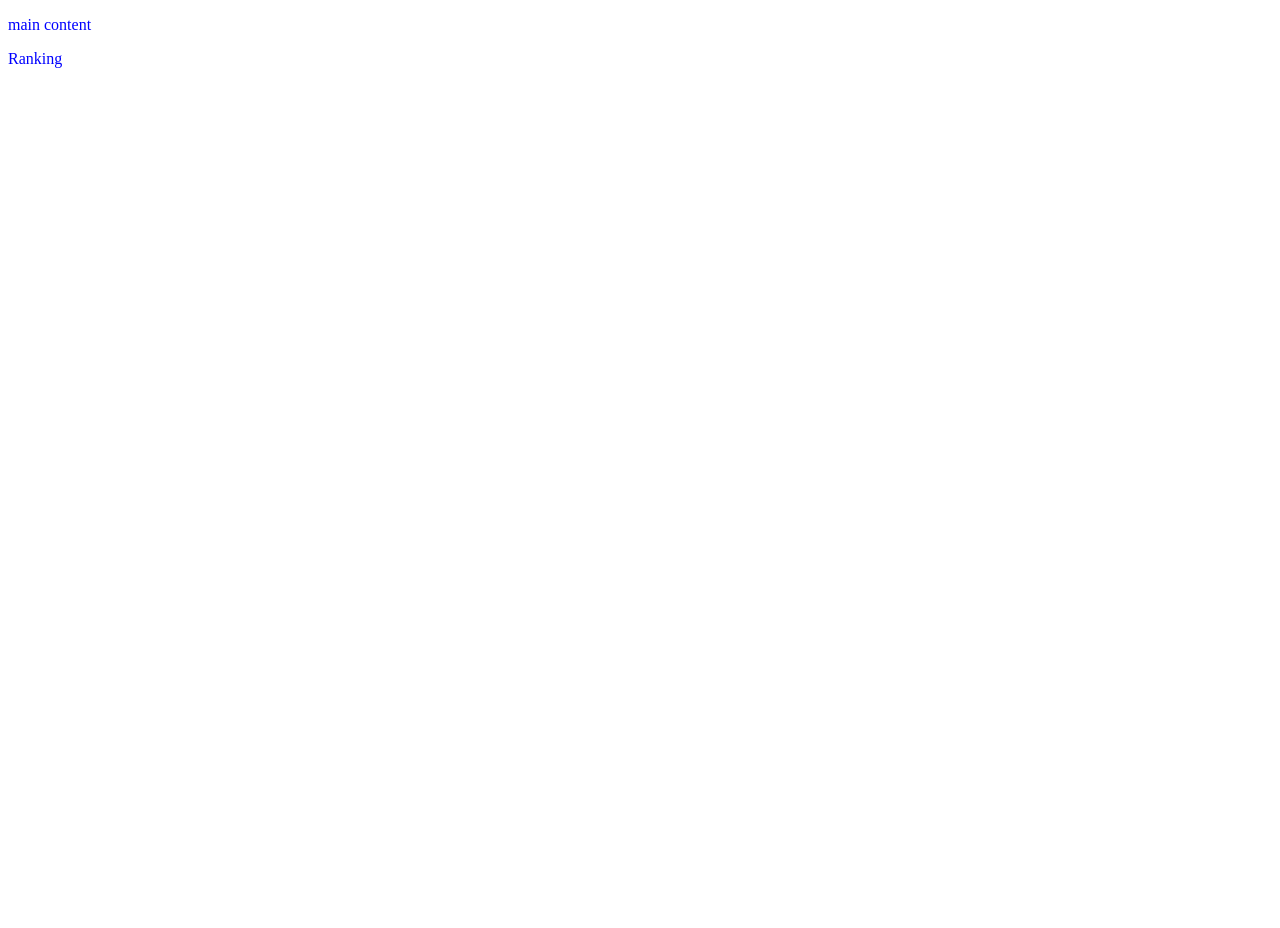
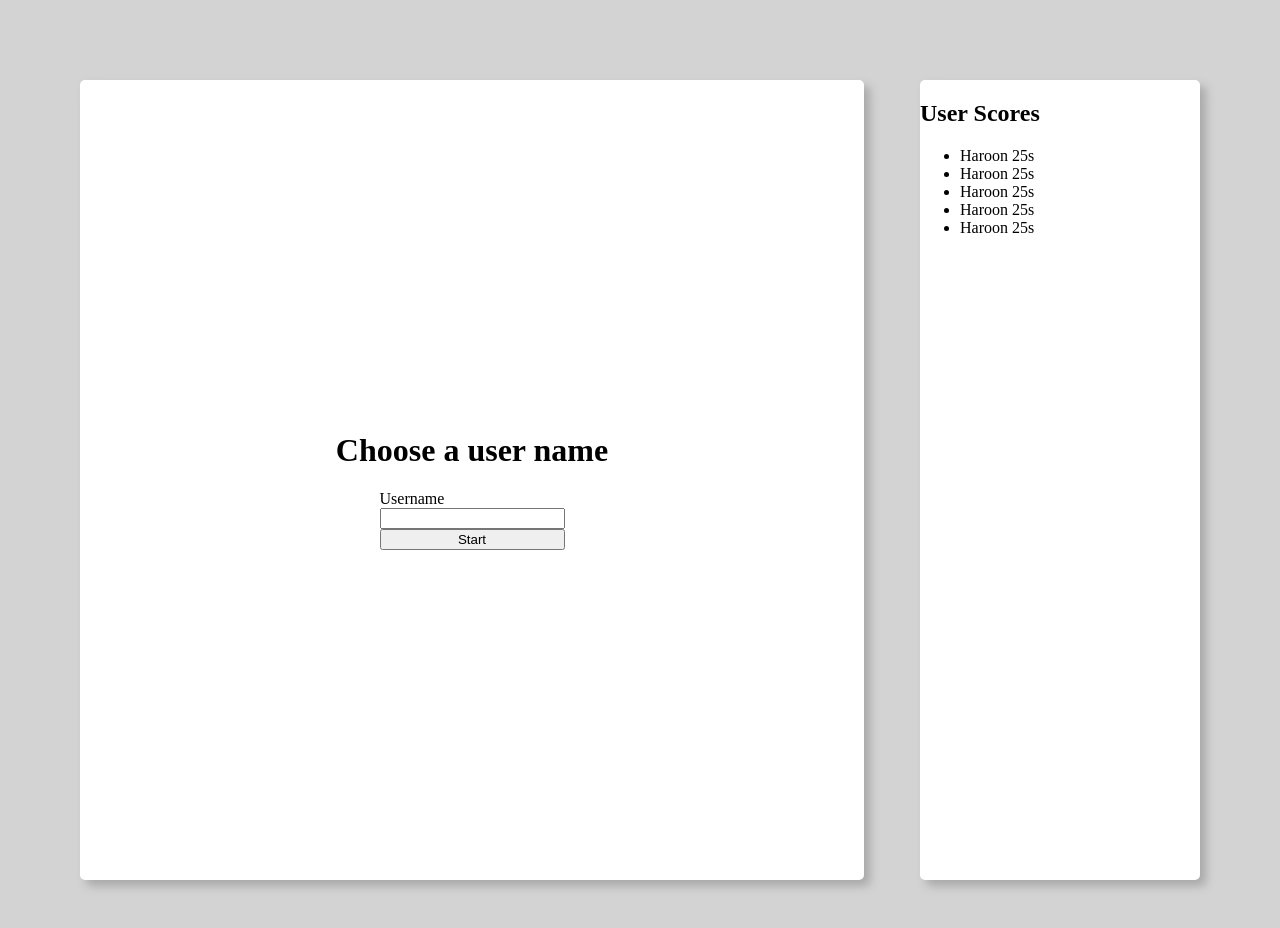
Before and after one commit to AranBeitia/memory-lane, a plain HTML site: page index.html in a window 1280 px wide. Before the commit the page ends 800 px from the top, so only its background shows below. Drawn offline with Linux system fonts and the light colour scheme.

Commit message:
New Stuff

```diff
--- a/css/main.css
+++ b/css/main.css
@@ -1,5 +1,37 @@
-@import 'grid-layout.css';
+@import "grid-layout.css";
+body {
+    margin: 0;
+    padding: 0;
+    box-sizing: border-box;
+}
 
-* {
-  color: red;
+.container {
+    background-color: lightgrey;
+    display: flex;
+    justify-content: space-between;
+    height: 100vh;
+    padding: 5rem;
 }
+
+.main-content {
+    display: flex;
+    justify-content: center;
+    align-items: center;
+    flex-direction: column;
+    background-color: white;
+    border-radius: 5px;
+    width: 70%;
+    box-shadow: 6px 6px 10px 0 darkgrey;
+}
+
+.aside-content {
+    background-color: white;
+    width: 25%;
+    border-radius: 5px;
+    box-shadow: 6px 6px 10px 0 darkgrey;
+}
+
+.form-elements {
+    display: flex;
+    flex-direction: column;
+}
--- a/index.html
+++ b/index.html
@@ -4,24 +4,60 @@
 <!--[if IE 8]>         <html class="no-js lt-ie9"> <![endif]-->
 <!--[if gt IE 8]>      <html class="no-js"> <!--<![endif]-->
 <html>
+
 <head>
-        <meta charset="utf-8">
-        <meta http-equiv="X-UA-Compatible" content="IE=edge">
+    <meta charset="utf-8" />
+    <meta http-equiv="X-UA-Compatible" content="IE=edge" />
     <title></title>
-        <meta name="description" content="">
-        <meta name="viewport" content="width=device-width, initial-scale=1">
-        <link rel="stylesheet" href="css/main.css">
+    <meta name="description" content="" />
+    <meta name="viewport" content="width=device-width, initial-scale=1" />
+    <link rel="stylesheet" href="css/main.css" />
     <script type="module" src="js/main.js" defer></script>
 </head>
+
 <body>
     <!--[if lt IE 7]>
-            <p class="browsehappy">You are using an <strong>outdated</strong> browser. Please <a href="#">upgrade your browser</a> to improve your experience.</p>
+      <p class="browsehappy">
+        You are using an <strong>outdated</strong> browser. Please
+        <a href="#">upgrade your browser</a> to improve your experience.
+      </p>
     <![endif]-->
-        <main>
-            <p>main content</p>
+    <div class="container">
+        <main class="main-content">
+            <h1 class="form-screen">Choose a user name</h1>
+            <form class="form-elements">
+                <label for="name">Username</label>
+                <input type="text" id="uname" name="name" />
+
+                <input type="submit" value="Start" />
+            </form>
         </main>
-        <aside>
-            <p>Ranking</p>
+        <aside class="aside-content">
+            <h2 class="ranking">User Scores</h2>
+            <ul>
+                <li>
+                    <span>Haroon</span>
+                    <span>25s</span>
+                </li>
+                <li>
+                    <span>Haroon</span>
+                    <span>25s</span>
+                </li>
+                <li>
+                    <span>Haroon</span>
+                    <span>25s</span>
+                </li>
+                <li>
+                    <span>Haroon</span>
+                    <span>25s</span>
+                </li>
+                <li>
+                    <span>Haroon</span>
+                    <span>25s</span>
+                </li>
+            </ul>
         </aside>
+    </div>
 </body>
+
 </html>
```
Lines whose indentation alone changed are shown as unchanged.
